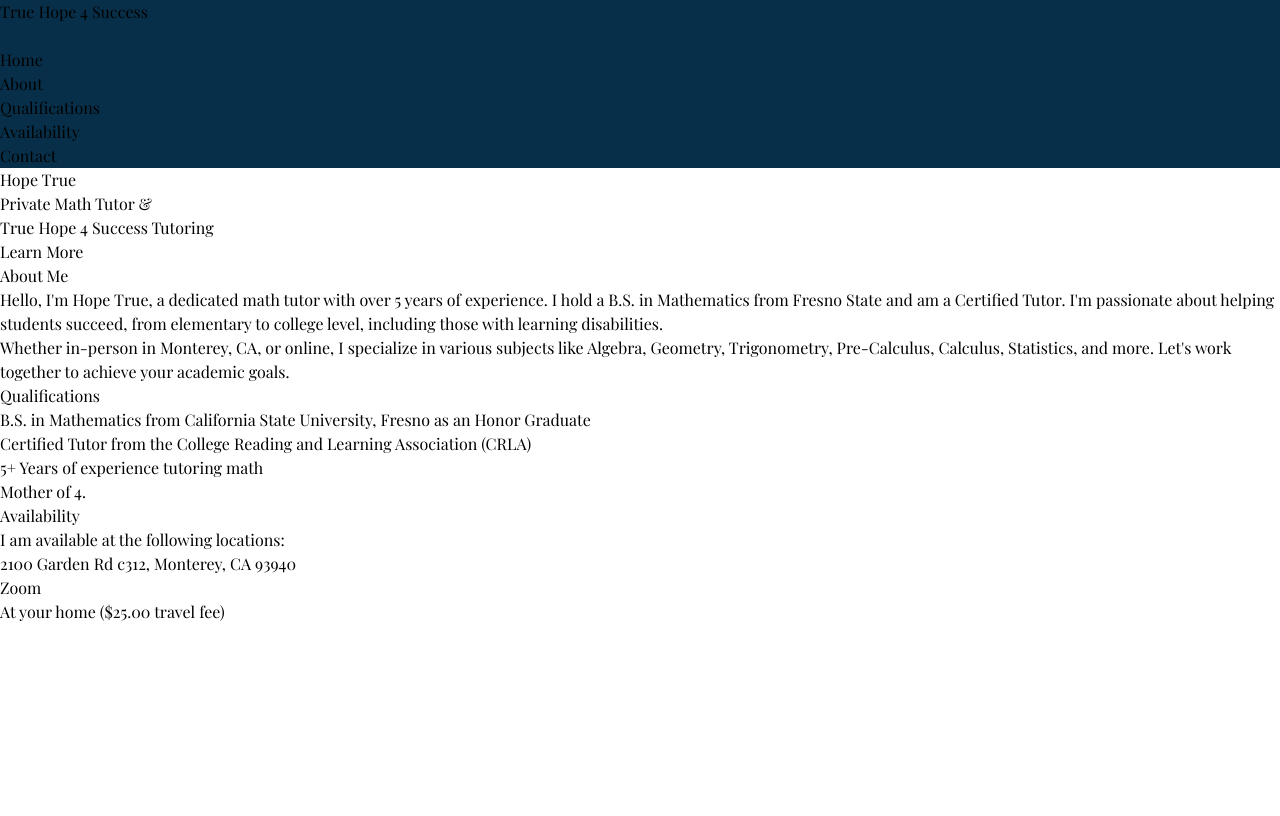
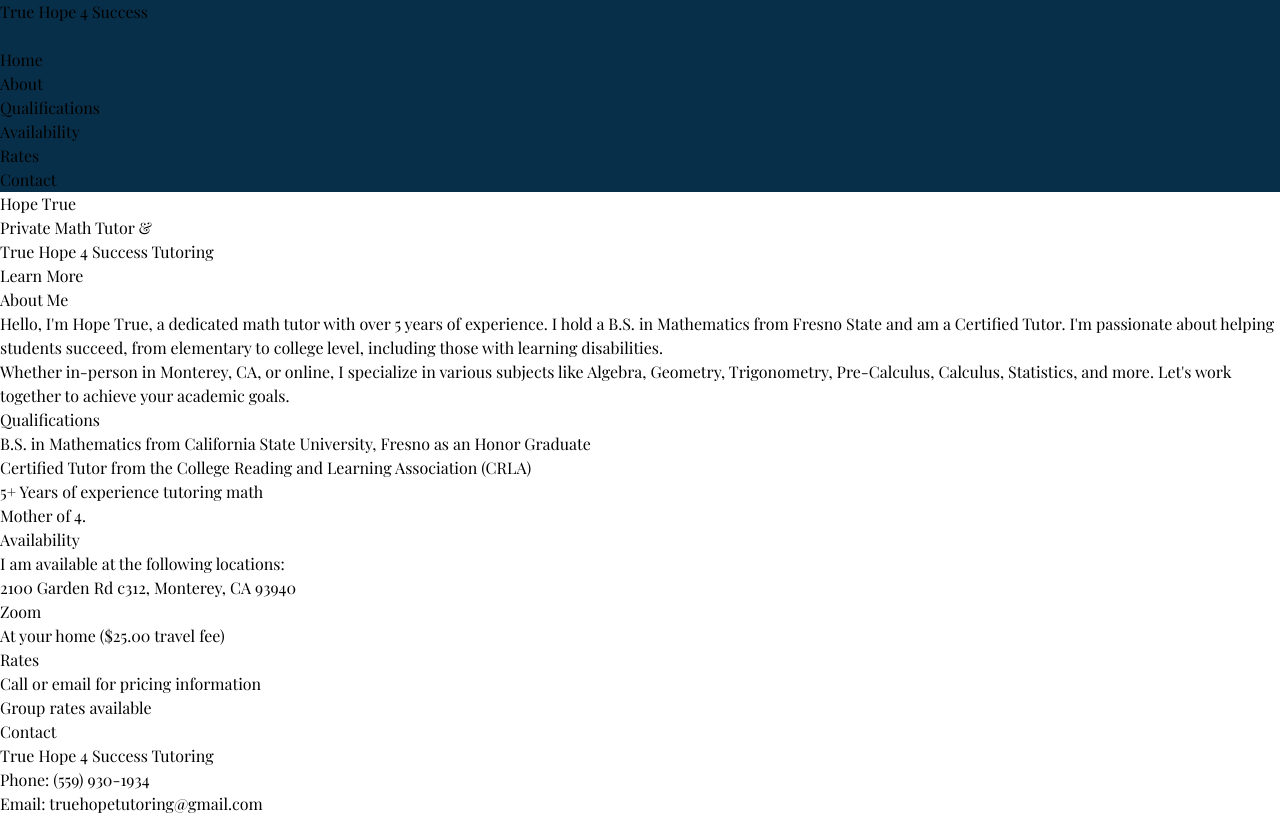
Before and after one commit to milliorn/true-hope-tutoring, a React app: page / in a window 1280 px wide. Built offline with nearby package versions, Linux system fonts and the light colour scheme; the HTML template or start-up script is replaced by a standard one.

Commit message:
rates, contact

```diff
--- a/src/App.tsx
+++ b/src/App.tsx
@@ -86,13 +86,18 @@ function App() {
             </a>
           </li>
           <li className="mb-2">
-            <a href="#skills" className="block py-2 hover:text-sky-400">
+            <a href="#qualifications" className="block py-2 hover:text-sky-400">
               Qualifications
             </a>
           </li>
           <li className="mb-2">
             <a href="#availability" className="block py-2 hover:text-sky-400">
               Availability
+            </a>
+          </li>
+          <li className="mb-2">
+            <a href="#rates" className="block py-2 hover:text-sky-400">
+              Rates
             </a>
           </li>
           <li className="mb-2">
@@ -144,17 +149,15 @@ function App() {
             Calculus, Statistics, and more. Let's work together to achieve your
             academic goals.
           </p>
-
-          {/* Add more content about your organization */}
         </div>
       </section>
 
       {/* Qualifications Section */}
       <section id="qualifications" className="bg-sky-100 py-16 text-sky-900">
         <div className="container mx-auto">
-          <h2 className="text-3xl font-bold  text-center">Qualifications</h2>
+          <h2 className="text-3xl font-bold text-center">Qualifications</h2>
           <ul className="list-none">
-            <li className="m-4 text-left">
+            <li className="m-4">
               <span className="font-bold">B.S. in Mathematics</span> from
               California State University, Fresno as an{" "}
               <span className="font-bold">Honor Graduate</span>
@@ -192,6 +195,42 @@ function App() {
           </ul>
         </div>
       </section>
+
+      {/* Rates Section */}
+      <section id="rates" className="bg-sky-100 py-16 text-sky-900">
+        <div className="container mx-auto text-center capitalize">
+          <h2 className="text-3xl font-bold">Rates</h2>
+          <ul className="list-none">
+            <li className="m-4">
+              <span className="font-bold">
+                Call or email for pricing information
+              </span>
+            </li>
+            <li className="m-4">
+              <span className="font-bold">Group rates available</span>
+            </li>
+          </ul>
+        </div>
+      </section>
+
+      {/* Contact Section */}
+      <section id="contact" className="bg-sky-50 py-16 text-sky-900">
+        <div className="container mx-auto capitalize text-center font-bold">
+          <h2 className="text-3xl m-4">Contact</h2>
+          <h3 className=" m-4"> True Hope 4 Success Tutoring</h3>
+          <h3 className="m-4">
+            <a className="cursor-pointer" href="tel:5599301934">
+              Phone: (559) 930-1934
+            </a>
+          </h3>
+          <h3 className="m-4">
+            <a className="mailto" href="mailto:truehopetutoring@gmail.com">
+              Email:{" "}
+              <span className="lowercase">truehopetutoring@gmail.com</span>
+            </a>
+          </h3>
+        </div>
+      </section>
     </div>
   );
 }
```
